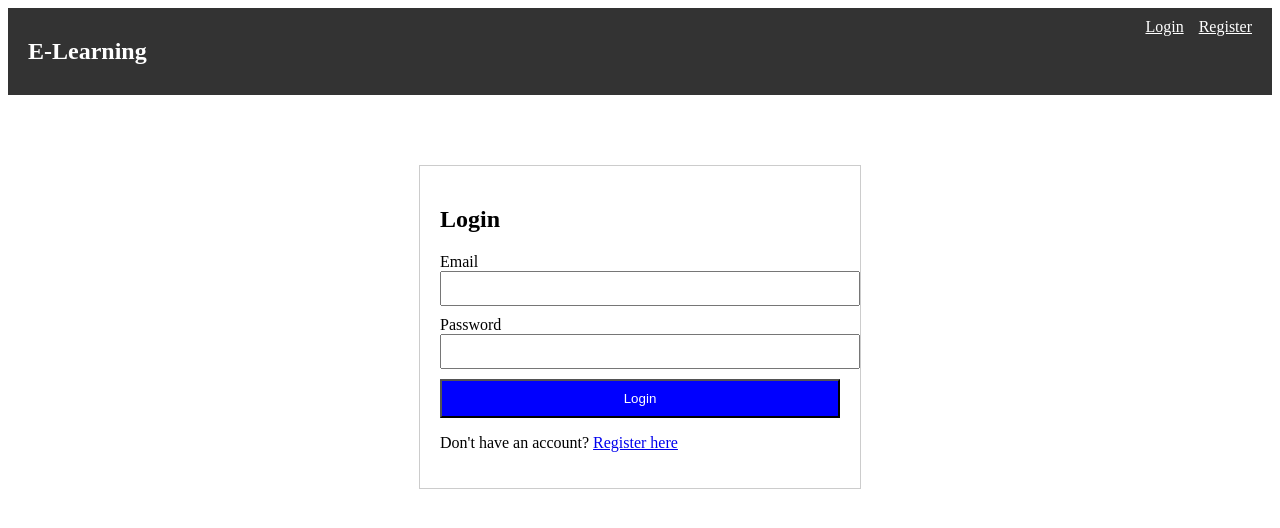
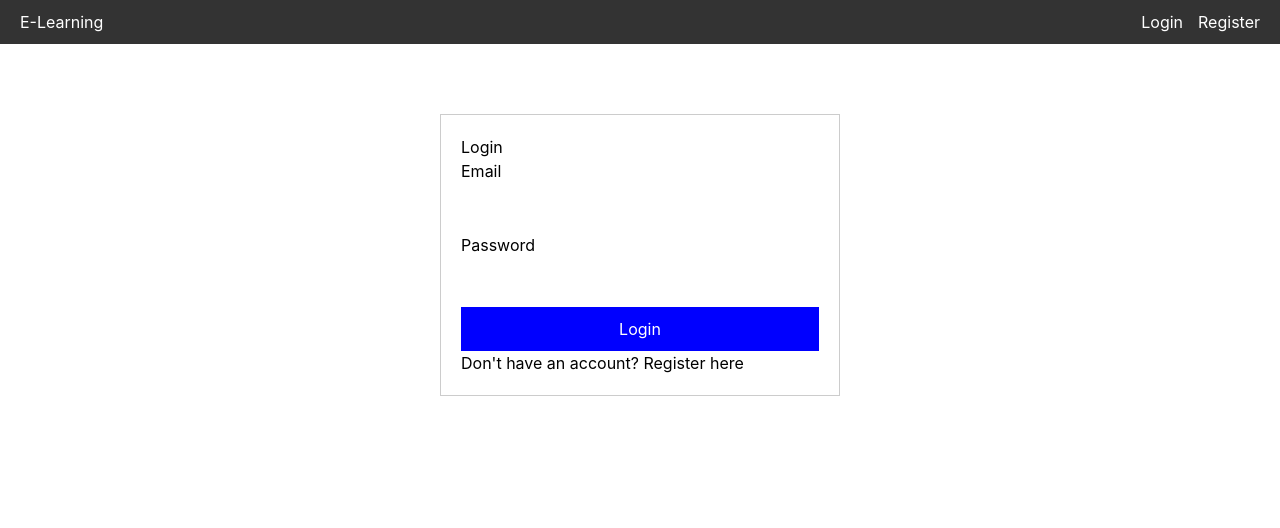
Before and after one commit to kaweeshaweerasinghe710/elearning-platform, a React app in the folder frontend/: page /login in a window 1280 px wide. Shown: the top 528 px of the page. Built offline with nearby package versions, Linux system fonts and the light colour scheme; the HTML template or start-up script is replaced by a standard one.

Commit message:
feat: integrate Tailwind CSS for styling

```diff
--- a/frontend/package.json
+++ b/frontend/package.json
@@ -17,13 +17,17 @@
   },
   "devDependencies": {
     "@eslint/js": "^10.0.1",
+    "@tailwindcss/vite": "^4.3.3",
     "@types/react": "^19.2.18",
     "@types/react-dom": "^19.2.7",
     "@vitejs/plugin-react": "^6.1.1",
+    "autoprefixer": "^10.5.6",
     "eslint": "^10.10.0",
     "eslint-plugin-react-hooks": "^7.1.1",
     "eslint-plugin-react-refresh": "^0.5.6",
     "globals": "^17.12.0",
+    "postcss": "^8.5.28",
+    "tailwindcss": "^4.3.3",
     "vite": "^8.3.0"
   }
 }
--- a/frontend/src/index.css
+++ b/frontend/src/index.css
@@ -1,111 +1 @@
-:root {
-  --text: #6b6375;
-  --text-h: #08060d;
-  --bg: #fff;
-  --border: #e5e4e7;
-  --code-bg: #f4f3ec;
-  --accent: #aa3bff;
-  --accent-bg: rgba(170, 59, 255, 0.1);
-  --accent-border: rgba(170, 59, 255, 0.5);
-  --social-bg: rgba(244, 243, 236, 0.5);
-  --shadow:
-    rgba(0, 0, 0, 0.1) 0 10px 15px -3px, rgba(0, 0, 0, 0.05) 0 4px 6px -2px;
-
-  --sans: system-ui, 'Segoe UI', Roboto, sans-serif;
-  --heading: system-ui, 'Segoe UI', Roboto, sans-serif;
-  --mono: ui-monospace, Consolas, monospace;
-
-  font: 18px/145% var(--sans);
-  letter-spacing: 0.18px;
-  color-scheme: light dark;
-  color: var(--text);
-  background: var(--bg);
-  font-synthesis: none;
-  text-rendering: optimizeLegibility;
-  -webkit-font-smoothing: antialiased;
-  -moz-osx-font-smoothing: grayscale;
-
-  @media (max-width: 1024px) {
-    font-size: 16px;
-  }
-}
-
-@media (prefers-color-scheme: dark) {
-  :root {
-    --text: #9ca3af;
-    --text-h: #f3f4f6;
-    --bg: #16171d;
-    --border: #2e303a;
-    --code-bg: #1f2028;
-    --accent: #c084fc;
-    --accent-bg: rgba(192, 132, 252, 0.15);
-    --accent-border: rgba(192, 132, 252, 0.5);
-    --social-bg: rgba(47, 48, 58, 0.5);
-    --shadow:
-      rgba(0, 0, 0, 0.4) 0 10px 15px -3px, rgba(0, 0, 0, 0.25) 0 4px 6px -2px;
-  }
-
-  #social .button-icon {
-    filter: invert(1) brightness(2);
-  }
-}
-
-body {
-  margin: 0;
-}
-
-#root {
-  width: 1126px;
-  max-width: 100%;
-  margin: 0 auto;
-  text-align: center;
-  border-inline: 1px solid var(--border);
-  min-height: 100svh;
-  display: flex;
-  flex-direction: column;
-  box-sizing: border-box;
-}
-
-h1,
-h2 {
-  font-family: var(--heading);
-  font-weight: 500;
-  color: var(--text-h);
-}
-
-h1 {
-  font-size: 56px;
-  letter-spacing: -1.68px;
-  margin: 32px 0;
-  @media (max-width: 1024px) {
-    font-size: 36px;
-    margin: 20px 0;
-  }
-}
-h2 {
-  font-size: 24px;
-  line-height: 118%;
-  letter-spacing: -0.24px;
-  margin: 0 0 8px;
-  @media (max-width: 1024px) {
-    font-size: 20px;
-  }
-}
-p {
-  margin: 0;
-}
-
-code,
-.counter {
-  font-family: var(--mono);
-  display: inline-flex;
-  border-radius: 4px;
-  color: var(--text-h);
-}
-
-code {
-  font-size: 15px;
-  line-height: 135%;
-  padding: 4px 8px;
-  background: var(--code-bg);
-}
+@import "tailwindcss";
--- a/frontend/src/main.jsx
+++ b/frontend/src/main.jsx
@@ -1,6 +1,7 @@
 import React from 'react';
 import ReactDOM from 'react-dom/client';
 import App from './App.jsx';
+import './index.css';
 import { AuthProvider } from './context/AuthContext.jsx';
 
 ReactDOM.createRoot(document.getElementById('root')).render(
```
Also changed, not shown: 1 other file (tests, documents, lock files or other folders).
